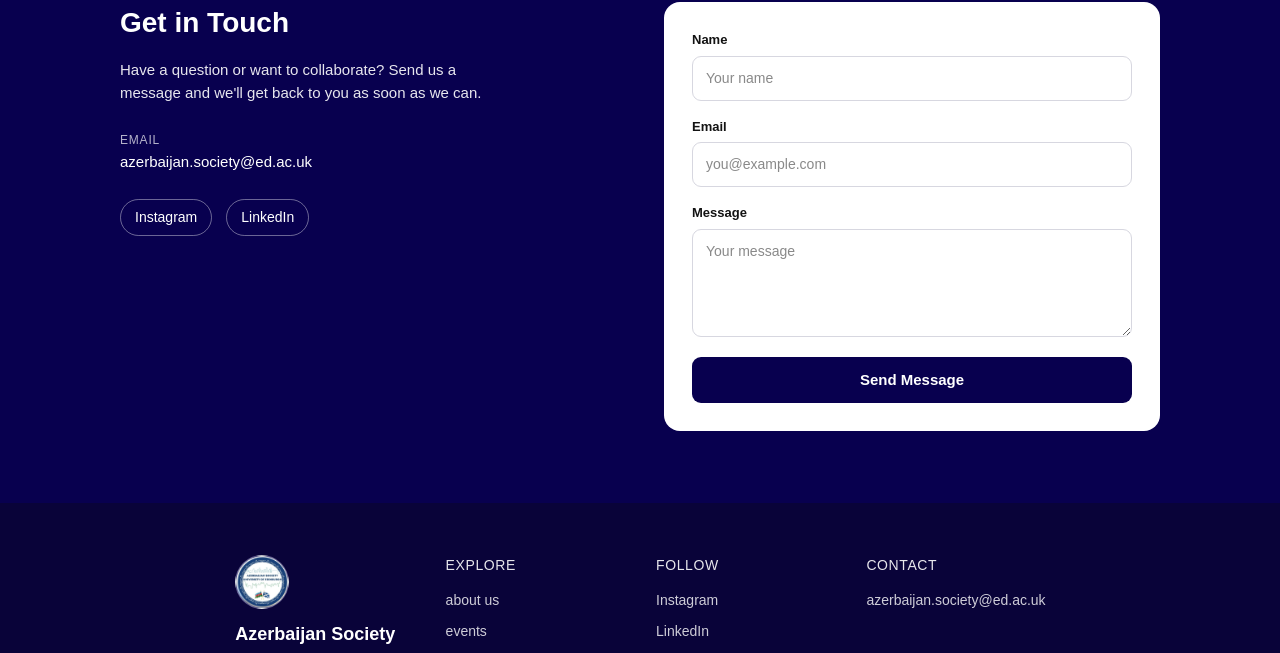
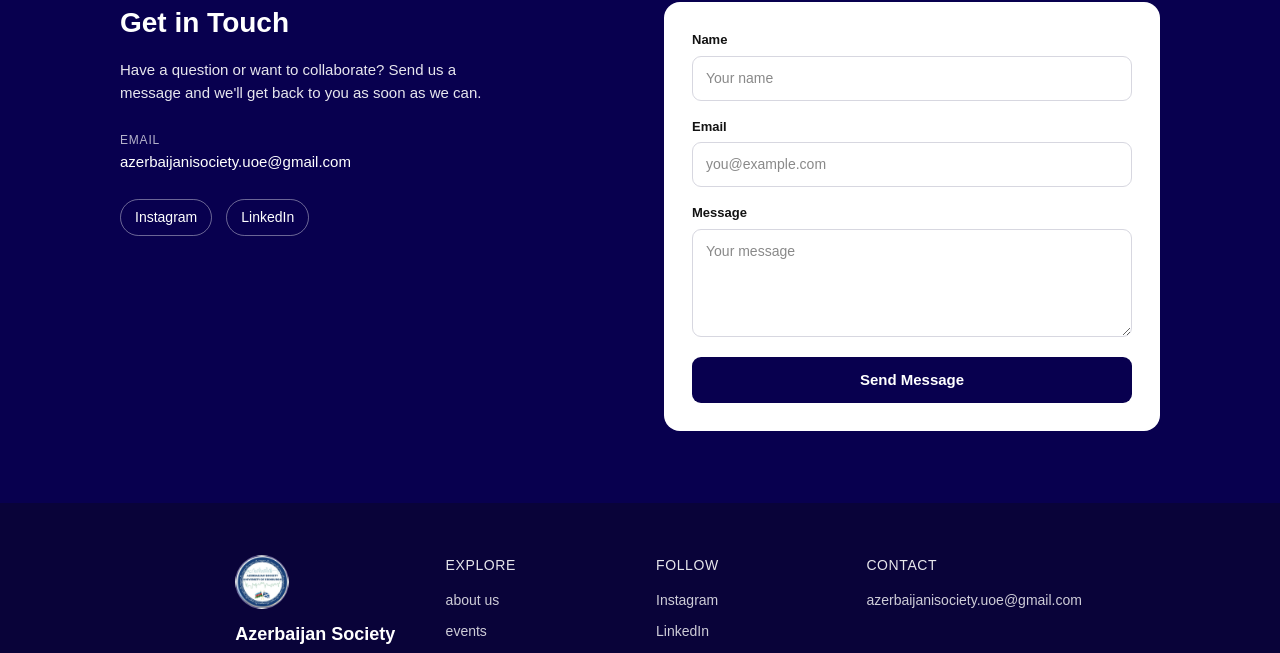
Before and after one commit to AkifQuseynoff/AzSoc-website, a React (Vite) app: page / in a window 1280 px wide. Shown: the part 2937-3590 px from the top of the page. Built offline with nearby package versions, Linux system fonts and the light colour scheme; no server answers; the database is empty; a web font is replaced by a local one.

Commit message:
link fixes

```diff
--- a/src/App.tsx
+++ b/src/App.tsx
@@ -37,8 +37,8 @@ type SocialLink = {
 };
 
 const SOCIALS: SocialLink[] = [
-  { label: "Instagram", href: "#" },
-  { label: "LinkedIn", href: "#" },
+  { label: "Instagram", href: "https://www.instagram.com/uoe.azerbaijan/" },
+  { label: "LinkedIn", href: "https://www.linkedin.com/company/azerbaijan-society-university-of-edinburgh" },
 ];
 
 /* ---------- Data ---------- */
@@ -542,8 +542,7 @@ export default function App() {
             <ul className="az-contact-list">
               <li>
                 <span className="az-contact-label">Email</span>
-                azerbaijan.society@ed.ac.uk
-              </li>
+azerbaijanisociety.uoe@gmail.com              </li>
 
             </ul>
 
@@ -645,9 +644,8 @@ export default function App() {
 
           <div className="az-footer-col">
             <h4>Contact</h4>
-            <a href="mailto:azerbaijan.society@ed.ac.uk">
-              azerbaijan.society@ed.ac.uk
-            </a>
+            <a href="mailto:azerbaijanisociety.uoe@gmail.com">
+azerbaijanisociety.uoe@gmail.com            </a>
           </div>
 
           <div className="az-footer-col">
```
